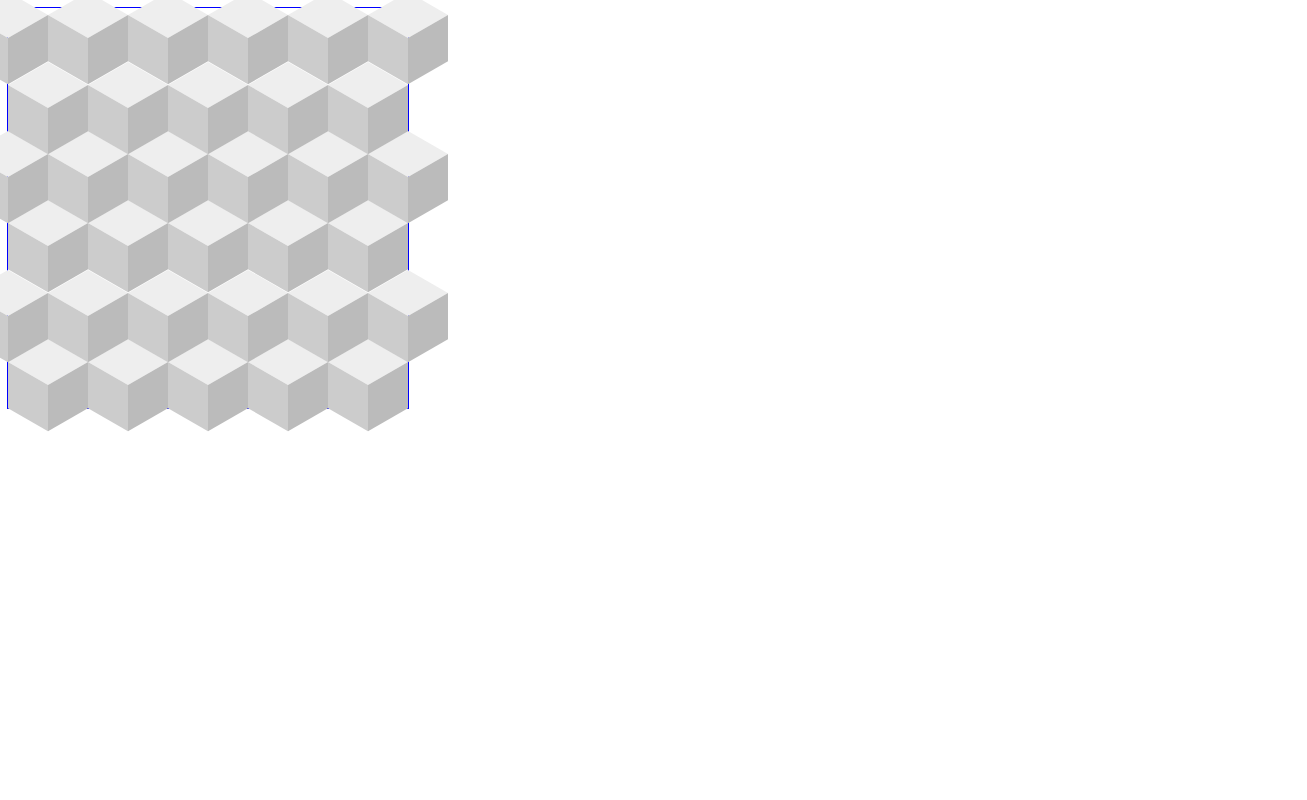
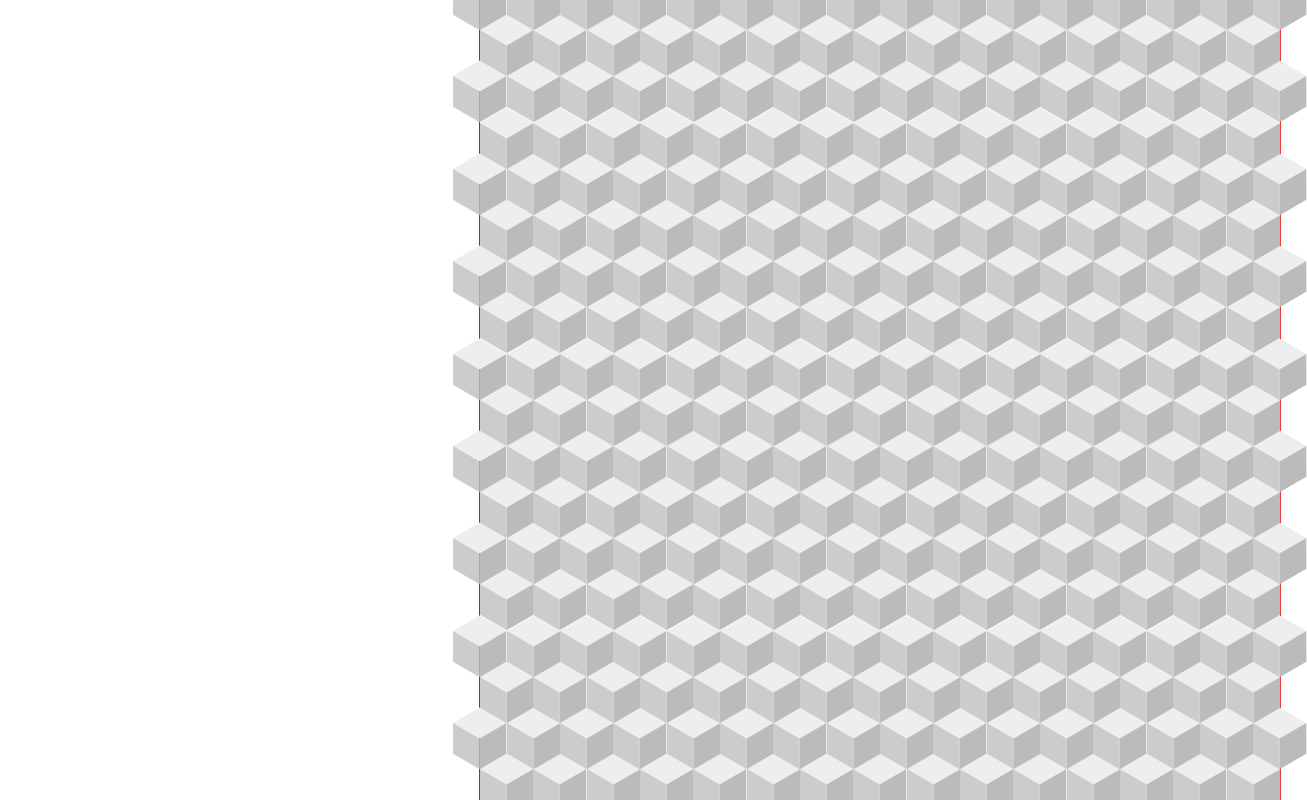
Before and after one commit to gperilli/rhombileTilingGenerator, a plain HTML site: page index.html in a window 1280 px wide. Shown: the whole page, 1307 px wide, since content can reach past the window. Drawn offline with Linux system fonts and the light colour scheme.

Commit message:
tiling based on screen size

```diff
--- a/index.html
+++ b/index.html
@@ -1,146 +1,12 @@
 <!DOCTYPE html>
 <html>
-<body>
 
+  <body style="width: 100vw; height: 100vh; margin: 0px; overflow: hidden;">
 
-<div id="rhombileTilingArea" style="outline: 1px solid blue; position: relative;">
+    <!-- <div id="rhombileTilingArea" style="outline: 1px solid blue; position: relative;"></div> -->
 
-</div>
+  </body>
 
+  <script src="jsm/rhombile.js" type="module"></script>
 
-
-
-
-<script>
-function degrees_to_radians(degrees) {
-  var pi = Math.PI;
-  return degrees * (pi/180);
-}
-
-function pythagorean(sideA, sideB){
-  return Math.sqrt(Math.pow(sideA, 2) + Math.pow(sideB, 2));
-}
-// https://en.wikipedia.org/wiki/Rhombille_tiling
-// https://www.mathsisfun.com/sine-cosine-tangent.html
-//alert(Math.tan(degrees_to_radians(30)) * 50)
-
-
-
-
-
-class RhombileBlock {
-  constructor(blockDiameter) {
-    this.blockDiameter = blockDiameter;
-    this.hexagonWidth = blockDiameter * 2;
-    this.blockPerspDiameter = Math.tan(degrees_to_radians(30)) * blockDiameter;
-    this.blockHypotenuse = pythagorean(blockDiameter, this.blockPerspDiameter)
-    this.blockContainer = document.createElementNS("http://www.w3.org/2000/svg", "svg");
-
-
-    this.init()
-  }
-
-  init() {
-    let value;
-    this.blockContainer.setAttribute("height", this.blockHypotenuse);
-    this.blockContainer.setAttribute("width", (this.blockDiameter * 2));
-    this.blockContainer.style.overflow = "visible";
-    this.blockContainer.style.position = "absolute";
-    //this.blockContainer.style.top = "100px";
-
-
-    // Polygon One
-    var polygonOneArray = [
-            [ 0,0 ],
-            [ this.blockDiameter,(0 - this.blockPerspDiameter) ],
-            [ this.hexagonWidth,0 ],
-            [ this.blockDiameter,(this.blockPerspDiameter) ]
-    ];
-
-    var leftSidePolygon = document.createElementNS("http://www.w3.org/2000/svg", "polygon");
-    leftSidePolygon.setAttribute("fill", "#eee");
-    this.blockContainer.appendChild(leftSidePolygon);
-    for (value of polygonOneArray) {
-      var point = this.blockContainer.createSVGPoint();
-      point.x = value[0];
-      point.y = value[1];
-      leftSidePolygon.points.appendItem(point);
-    }
-
-    // Polygon Two
-    var sideArray = [
-                [ 0,0 ],
-                [ this.blockDiameter,(this.blockPerspDiameter) ],
-                [ this.blockDiameter,(this.blockPerspDiameter + this.blockHypotenuse) ],
-                [ 0,(this.blockHypotenuse) ],
-    ];
-
-    var leftSidePolygon = document.createElementNS("http://www.w3.org/2000/svg", "polygon");
-    leftSidePolygon.setAttribute("fill", "#ccc");
-    this.blockContainer.appendChild(leftSidePolygon);
-    for (value of sideArray) {
-      var point = this.blockContainer.createSVGPoint();
-      point.x = value[0];
-      point.y = value[1];
-      leftSidePolygon.points.appendItem(point);
-    }
-
-    // Polygon Three
-    var sideArray = [
-                [ this.blockDiameter,(this.blockPerspDiameter) ],
-                [ this.blockDiameter,(this.blockPerspDiameter + this.blockHypotenuse) ],
-                [ this.hexagonWidth,(this.blockHypotenuse) ],
-                [ this.hexagonWidth,0 ]
-    ];
-
-    var rightSidePolygon = document.createElementNS("http://www.w3.org/2000/svg", "polygon");
-    rightSidePolygon.setAttribute("fill", "#bbb");
-    this.blockContainer.appendChild(rightSidePolygon);
-    for (value of sideArray) {
-      var point = this.blockContainer.createSVGPoint();
-      point.x = value[0];
-      point.y = value[1];
-      rightSidePolygon.points.appendItem(point);
-    }
-
-    return this.blockContainer;
-  }
-}
-
-function isOdd(num) { return num % 2;}
-
-var tilingAreaWidthLength = 400;
-var tilingArea = document.querySelector("#rhombileTilingArea");
-tilingArea.style.width = `${tilingAreaWidthLength}px`;
-tilingArea.style.height = `${tilingAreaWidthLength}px`;
-
-const blockDiameter = tilingAreaWidthLength / 10;
-const hexagonWidth = blockDiameter * 2;
-const blockPerspDiameter = Math.tan(degrees_to_radians(30)) * blockDiameter;
-const blockHypotenuse = pythagorean(blockDiameter, blockPerspDiameter);
-console.log(blockHypotenuse * 5);
-
-blocks = [];
-for (let j = 1; j < 7; j++) {
-  blocks[j] = [];
-  let xPositioningAdjuster = isOdd(j) == 1 ? 0 : blockDiameter;
-  let blockRowAdjuster = isOdd(j) == 1 ? 5 : 6;
-  let blockRowXPositionAdjuster = isOdd(j) == 1 ? 0 : hexagonWidth;
-  for (let i = 0; i < blockRowAdjuster; i++) {
-    blocks[j][i] = new RhombileBlock(blockDiameter);
-    blocks[j][i].blockContainer.style.top = `${(tilingAreaWidthLength - ((blockHypotenuse + blockPerspDiameter) * j) + blockPerspDiameter)}px`;
-    blocks[j][i].blockContainer.style.left = `${((hexagonWidth * i) + xPositioningAdjuster) - blockRowXPositionAdjuster}px`;
-    tilingArea.insertAdjacentHTML("beforeend", blocks[j][i].blockContainer.outerHTML);
-  }
-}
-
-
-
-
-
-
-
-</script>
-
-</body>
 </html>
--- /dev/null
+++ b/jsm/rhombile.js
@@ -0,0 +1,16 @@
+import { setBlockLayout } from '/jsm/setLayout.js'
+// import { updateBlockLayout } from '/jsm/setLayout.js'
+
+// https://en.wikipedia.org/wiki/Rhombille_tiling
+// https://www.mathsisfun.com/sine-cosine-tangent.html
+
+const topLevelContainer = document.querySelector("body");
+
+const rhombileSettings = {
+    tilingWidthNumber: 30,
+}
+
+window.addEventListener( 'load', setBlockLayout(topLevelContainer, rhombileSettings) );
+//window.addEventListener( 'resize', function(event) {
+//    updateBlockLayout(topLevelContainer)
+//} );
--- /dev/null
+++ b/jsm/setLayout.js
@@ -0,0 +1,44 @@
+import { topLevelContainerSize } from '/jsm/utils/topLevelContainerSize.js'
+import { portraitLandscapeSwitcher } from '/jsm/utils/portraitLandscapeSwitcher.js'
+import { setRhombileTiling } from '/jsm/setRhombileTiling.js'
+export { setBlockLayout }
+
+let topLevelContainerParams
+
+// Main Square
+let block;
+let topLevelContainerDimensions, topLevelContainerWidth, topLevelContainerHeight, containerSquareWidth, containerXOffset, containerYOffset;
+
+function containerSquarePositioning(containerSquare, containerSquareWidth, containerXOffset, containerYOffset) {
+    containerSquare.style.width = containerSquareWidth + "px";
+    containerSquare.style.height = containerSquareWidth + "px";
+    containerSquare.style.left = "".concat((containerXOffset * 2), "px");
+    containerSquare.style.top = "".concat(containerYOffset, "px");
+}
+
+function setBlockLayout(topLevelContainer, rhombileSettings) {
+
+    /////////////////////////////////////////////////////
+    // set layout based on screen size
+    /////////////////////////////////////////////////////
+    // Get top level container size and position
+    topLevelContainerDimensions = topLevelContainerSize(topLevelContainer)
+    topLevelContainerWidth = topLevelContainerDimensions[0]
+    topLevelContainerHeight = topLevelContainerDimensions[1]
+
+    topLevelContainerParams = portraitLandscapeSwitcher(topLevelContainerWidth > topLevelContainerHeight, topLevelContainerWidth, topLevelContainerHeight)
+    containerSquareWidth = topLevelContainerParams[0]
+    containerXOffset = topLevelContainerParams[1]
+    containerYOffset = topLevelContainerParams[2]
+
+    // set position and size of main container square
+    const containerSquareElement = `<div id="rhombileTilingArea" style="position: absolute; outline: 1px solid red;"></div>`;
+    topLevelContainer.insertAdjacentHTML("beforeend", containerSquareElement);
+    const containerSquare = document.querySelector("#rhombileTilingArea");
+    containerSquarePositioning(containerSquare, containerSquareWidth, containerXOffset, containerYOffset);
+
+    /////////////////////////////////////////////
+    // set the rhombile tiling
+    ////////////////////////////////////////////
+    setRhombileTiling(containerSquare, containerSquareWidth, rhombileSettings["tilingWidthNumber"]);
+}
--- /dev/null
+++ b/jsm/setRhombileTiling.js
@@ -0,0 +1,106 @@
+export { setRhombileTiling }
+import { degrees_to_radians } from '/jsm/utils/trig.js'
+import { pythagorean } from '/jsm/utils/trig.js'
+
+class RhombileBlock {
+    constructor(blockDiameter) {
+      this.blockDiameter = blockDiameter;
+      this.hexagonWidth = blockDiameter * 2;
+      this.blockPerspDiameter = Math.tan(degrees_to_radians(30)) * blockDiameter;
+      this.blockHypotenuse = pythagorean(blockDiameter, this.blockPerspDiameter)
+      this.blockContainer = document.createElementNS("http://www.w3.org/2000/svg", "svg");
+
+      this.init()
+    }
+
+    init() {
+      let value;
+      this.blockContainer.setAttribute("height", this.blockHypotenuse);
+      this.blockContainer.setAttribute("width", (this.blockDiameter * 2));
+      this.blockContainer.style.overflow = "visible";
+      this.blockContainer.style.position = "absolute";
+      //this.blockContainer.style.top = "100px";
+
+
+      // Polygon One
+      var polygonOneArray = [
+              [ 0,0 ],
+              [ this.blockDiameter,(0 - this.blockPerspDiameter) ],
+              [ this.hexagonWidth,0 ],
+              [ this.blockDiameter,(this.blockPerspDiameter) ]
+      ];
+
+      var leftSidePolygon = document.createElementNS("http://www.w3.org/2000/svg", "polygon");
+      leftSidePolygon.setAttribute("fill", "#eee");
+      this.blockContainer.appendChild(leftSidePolygon);
+      for (value of polygonOneArray) {
+        var point = this.blockContainer.createSVGPoint();
+        point.x = value[0];
+        point.y = value[1];
+        leftSidePolygon.points.appendItem(point);
+      }
+
+      // Polygon Two
+      var sideArray = [
+                  [ 0,0 ],
+                  [ this.blockDiameter,(this.blockPerspDiameter) ],
+                  [ this.blockDiameter,(this.blockPerspDiameter + this.blockHypotenuse) ],
+                  [ 0,(this.blockHypotenuse) ],
+      ];
+
+      var leftSidePolygon = document.createElementNS("http://www.w3.org/2000/svg", "polygon");
+      leftSidePolygon.setAttribute("fill", "#ccc");
+      this.blockContainer.appendChild(leftSidePolygon);
+      for (value of sideArray) {
+        var point = this.blockContainer.createSVGPoint();
+        point.x = value[0];
+        point.y = value[1];
+        leftSidePolygon.points.appendItem(point);
+      }
+
+      // Polygon Three
+      var sideArray = [
+                  [ this.blockDiameter,(this.blockPerspDiameter) ],
+                  [ this.blockDiameter,(this.blockPerspDiameter + this.blockHypotenuse) ],
+                  [ this.hexagonWidth,(this.blockHypotenuse) ],
+                  [ this.hexagonWidth,0 ]
+      ];
+
+      var rightSidePolygon = document.createElementNS("http://www.w3.org/2000/svg", "polygon");
+      rightSidePolygon.setAttribute("fill", "#bbb");
+      this.blockContainer.appendChild(rightSidePolygon);
+      for (value of sideArray) {
+        var point = this.blockContainer.createSVGPoint();
+        point.x = value[0];
+        point.y = value[1];
+        rightSidePolygon.points.appendItem(point);
+      }
+
+      return this.blockContainer;
+    }
+  }
+
+function isOdd(num) { return num % 2;}
+
+function setRhombileTiling(containerSquare, tilingAreaWidthLength, tilingWidthNumber) {
+    var tilingArea = containerSquare;
+
+    const blockDiameter = tilingAreaWidthLength / tilingWidthNumber;
+    const hexagonWidth = blockDiameter * 2;
+    const blockPerspDiameter = Math.tan(degrees_to_radians(30)) * blockDiameter;
+    const blockHypotenuse = pythagorean(blockDiameter, blockPerspDiameter);
+
+    let blocks = [];
+    for (let j = 1; j < (tilingWidthNumber - 3); j++) {
+      blocks[j] = [];
+      let xPositioningAdjuster = isOdd(j) == 1 ? 0 : blockDiameter;
+      let blockRowAdjuster = isOdd(j) == 1 ? (tilingWidthNumber / 2) : ((tilingWidthNumber / 2) + 1);
+      let blockRowXPositionAdjuster = isOdd(j) == 1 ? 0 : hexagonWidth;
+      for (let i = 0; i < blockRowAdjuster; i++) {
+        blocks[j][i] = new RhombileBlock(blockDiameter);
+        blocks[j][i].blockContainer.style.top = `${(tilingAreaWidthLength - ((blockHypotenuse + blockPerspDiameter) * j) + blockPerspDiameter)}px`;
+        blocks[j][i].blockContainer.style.left = `${((hexagonWidth * i) + xPositioningAdjuster) - blockRowXPositionAdjuster}px`;
+        tilingArea.insertAdjacentHTML("beforeend", blocks[j][i].blockContainer.outerHTML);
+      }
+    }
+}
--- /dev/null
+++ b/jsm/utils/portraitLandscapeSwitcher.js
@@ -0,0 +1,19 @@
+export { portraitLandscapeSwitcher }
+
+let centralContainerSquareWidth, centralContainerXOffset, centralContainerYOffset;
+
+function portraitLandscapeSwitcher(portraitOrLandscape, screenWidth, screenHeight) {
+    if (portraitOrLandscape == true) {
+        // is landscape
+        centralContainerSquareWidth = screenHeight;
+        centralContainerXOffset = ((screenWidth - screenHeight) / 2);
+        centralContainerYOffset = 0;
+    } else {
+        // is portrait
+        centralContainerSquareWidth = screenWidth;
+        centralContainerXOffset = 0;
+        centralContainerYOffset = ((screenHeight - screenWidth) / 2);
+    }
+    let centralContainerParams = [centralContainerSquareWidth, centralContainerXOffset, centralContainerYOffset]
+    return centralContainerParams
+}
--- /dev/null
+++ b/jsm/utils/topLevelContainerSize.js
@@ -0,0 +1,9 @@
+export { topLevelContainerSize }
+
+function topLevelContainerSize(topLevelContainer) {
+    console.log(topLevelContainer)
+    let topLevelContainerWidth = topLevelContainer.innerWidth || topLevelContainer.clientWidth;
+	let topLevelContainerHeight = topLevelContainer.innerHeight || topLevelContainer.clientHeight;
+    let topLevelContainerDimensions = [topLevelContainerWidth, topLevelContainerHeight]
+    return topLevelContainerDimensions
+}
--- /dev/null
+++ b/jsm/utils/trig.js
@@ -0,0 +1,11 @@
+export { degrees_to_radians }
+export { pythagorean }
+
+function degrees_to_radians(degrees) {
+    var pi = Math.PI;
+    return degrees * (pi/180);
+  }
+
+function pythagorean(sideA, sideB){
+    return Math.sqrt(Math.pow(sideA, 2) + Math.pow(sideB, 2));
+}
```
